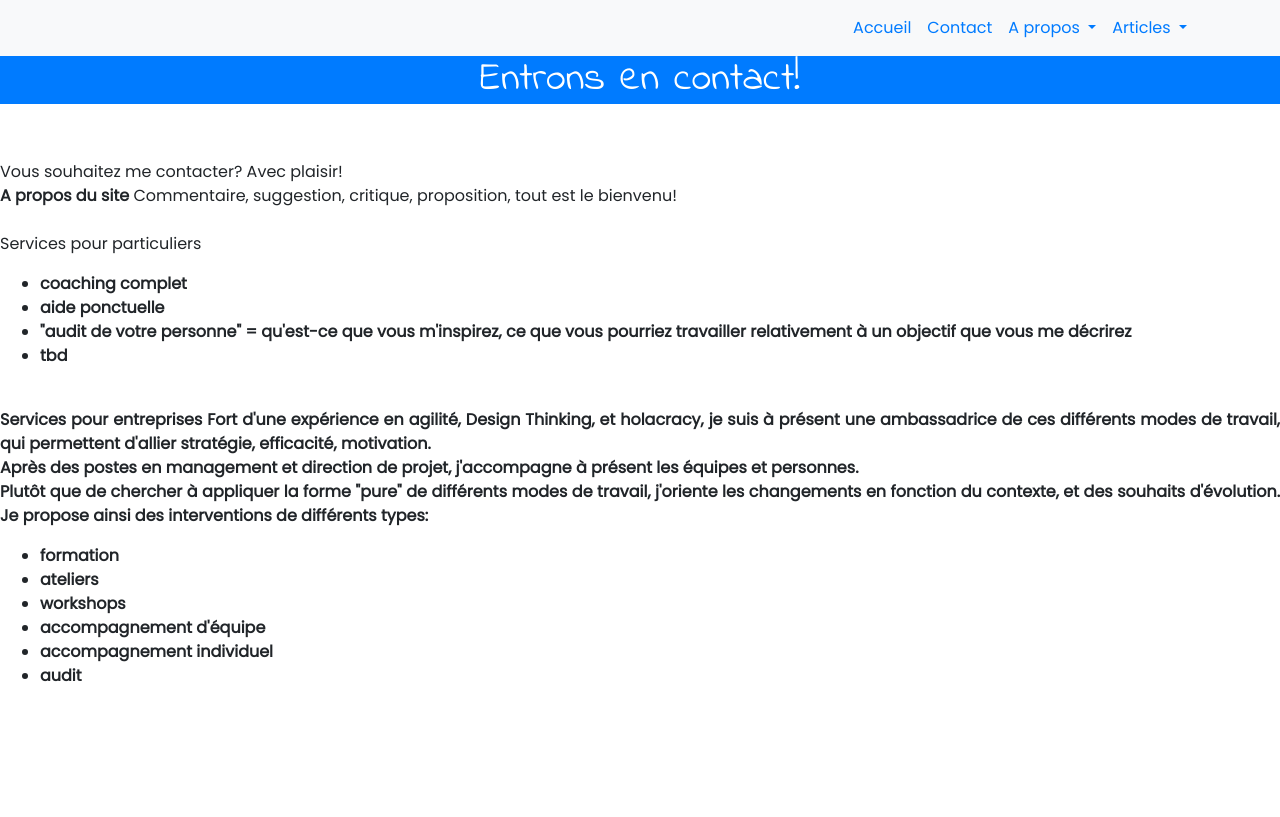
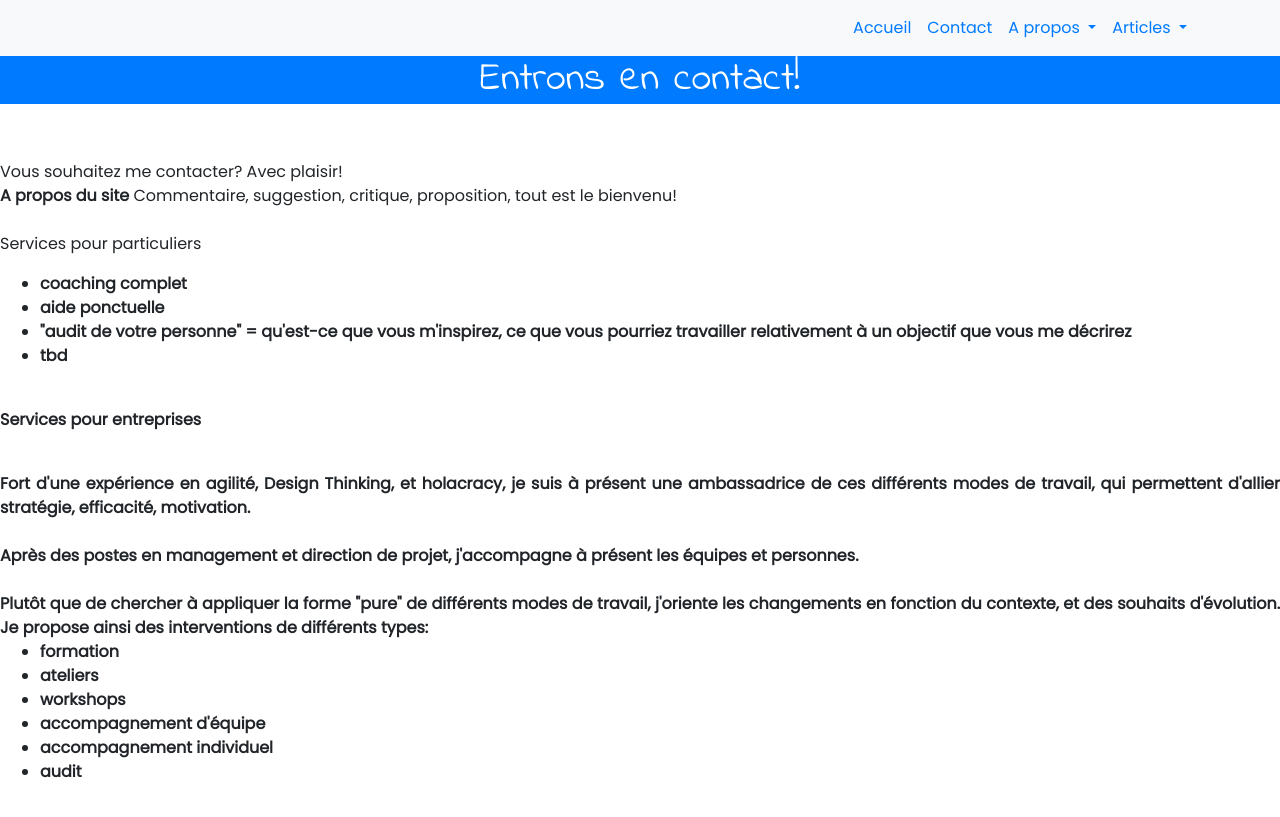
Before and after one commit to OrgaEvolutions/Nathoup.github.io, a Jekyll site: the page built from contact.html, in a window 1280 px wide. Shown: the top 817 px of the page. Built offline with Jekyll 4.4.1, drawn with Linux system fonts in a browser that asks for light colours; nearby versions of some CDN libraries; some web fonts are replaced.

```diff
--- a/contact.html
+++ b/contact.html
@@ -16,13 +16,13 @@ pourriez travailler relativement à un objectif que vous me décrirez{% include
 {% include al type='fin_liste' %}
 </p>
 
-<p><br>Services pour entreprises<b>
-Fort d'une expérience en agilité, Design Thinking, et holacracy, je suis à présent une ambassadrice de ces différents modes de travail,
+  <br><p>Services pour entreprises</p><b>
+<br>Fort d'une expérience en agilité, Design Thinking, et holacracy, je suis à présent une ambassadrice de ces différents modes de travail,
 qui permettent d'allier stratégie, efficacité, motivation.
 
-<br>Après des postes en management et direction de projet, j'accompagne à présent les équipes et personnes.
+<br><br>Après des postes en management et direction de projet, j'accompagne à présent les équipes et personnes.
 
-<br>Plutôt que de chercher à appliquer la forme "pure" de différents modes de travail, j'oriente les changements en fonction du contexte, et des souhaits d'évolution.
+<br><br>Plutôt que de chercher à appliquer la forme "pure" de différents modes de travail, j'oriente les changements en fonction du contexte, et des souhaits d'évolution.
 Je propose ainsi des interventions de différents types:
 
 {% include al type='debut_liste' %}
```
